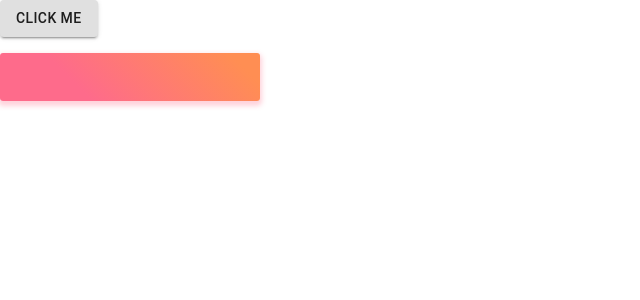
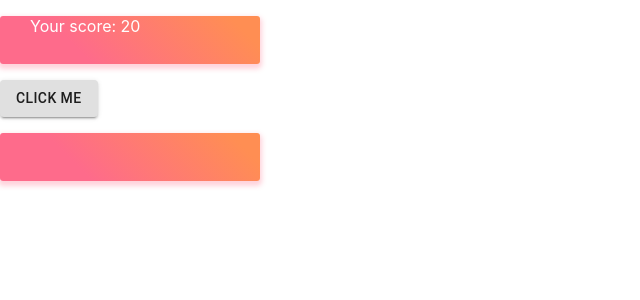
Before and after one commit to ToniMHeinonen/Koodarijahti, a React (Create React App) app in the folder frontend/: page / in a window 1280 px wide. Shown: the top 300 px of the page, without its empty margins (0-640 px from the left). Built offline with nearby package versions, Linux system fonts and the light colour scheme.

Commit message:
Move game logic from vanilla Js to React

```diff
--- a/frontend/src/App.js
+++ b/frontend/src/App.js
@@ -2,6 +2,7 @@ import React from 'react';
 import { styled } from '@material-ui/core/styles';
 import Button from '@material-ui/core/Button';
 
+// Stylize background for text
 const MyP = styled('p')({
   background: 'linear-gradient(45deg, #FE6B8B 30%, #FF8E53 90%)',
   border: 0,
@@ -19,8 +20,25 @@ class App extends React.Component {
 
   constructor() {
     super()
-    this.state = {'score': ''}
+
+    // Bind functions to fix 'this' issues
     this.fetchData = this.fetchData.bind(this)
+    this.updateScore = this.updateScore.bind(this)
+    this.restartGame = this.restartGame.bind(this)
+
+    // Get saved points from local storage
+    this.curPoints = localStorage.getItem('points')
+
+    // If curPoints are null, initialize points with 20 points
+    if (this.curPoints === null) {
+      this.restartGame()
+    } else if (this.curPoints === 0) {
+      this.gameOver = true
+    }
+
+    this.gameOver = false
+
+    this.state = {receivedPoints: ''}
   }
 
   /* Fetch data and update score */
@@ -29,13 +47,45 @@ class App extends React.Component {
     const data = await fetch(URL + '/increment', {method: 'POST'}).then(data => data.json())
     const str = `You received ${data.pointsWon} points,
                 clicks needed for next win: ${data.neededPressesForWin}`
-    this.setState({'score': str})
+    this.updateScore(data.pointsWon)
+    this.setState({receivedPoints: str})
   }
 
+  /* Restart game with 20 points */
+  restartGame() {
+    console.log('restartGame')
+    this.curPoints = 20
+    localStorage.setItem('points', this.curPoints)
+    this.gameOver = false
+    this.setState({receivedPoints: ''})
+  }
+
+  /* Updates score when fetching points from backend */
+  updateScore(pointsWon) {
+    this.curPoints--              // Decrease 1 point for fetching
+    this.curPoints += pointsWon   // Add points won from fetch if any
+    localStorage.setItem('points', this.curPoints)  // Update local storage
+
+    if (this.curPoints <= 0) {
+      this.gameOver = true
+    }
+  }
+
+  /* Render score, button and received points to UI */
   render() {
-    const btn = <Button variant="contained" onClick={this.fetchData}>Click me</Button>
-    const score = <MyP>{this.state.score}</MyP>
-    return (<div>{btn}{score}</div>)
+    let score, btn, receivedPoints
+
+    if (!this.gameOver) {
+      score = <MyP>Your score: {this.curPoints}</MyP>
+      btn = <Button variant="contained" onClick={this.fetchData}>Click me</Button>
+    } else {
+      score = <MyP>GAME OVER</MyP>
+      btn = <Button variant="contained" onClick={this.restartGame}>Restart Game</Button>
+    }
+
+    receivedPoints = <MyP>{this.state.receivedPoints}</MyP>
+
+    return (<div>{score}{btn}{receivedPoints}</div>)
   }
 }
 
```
